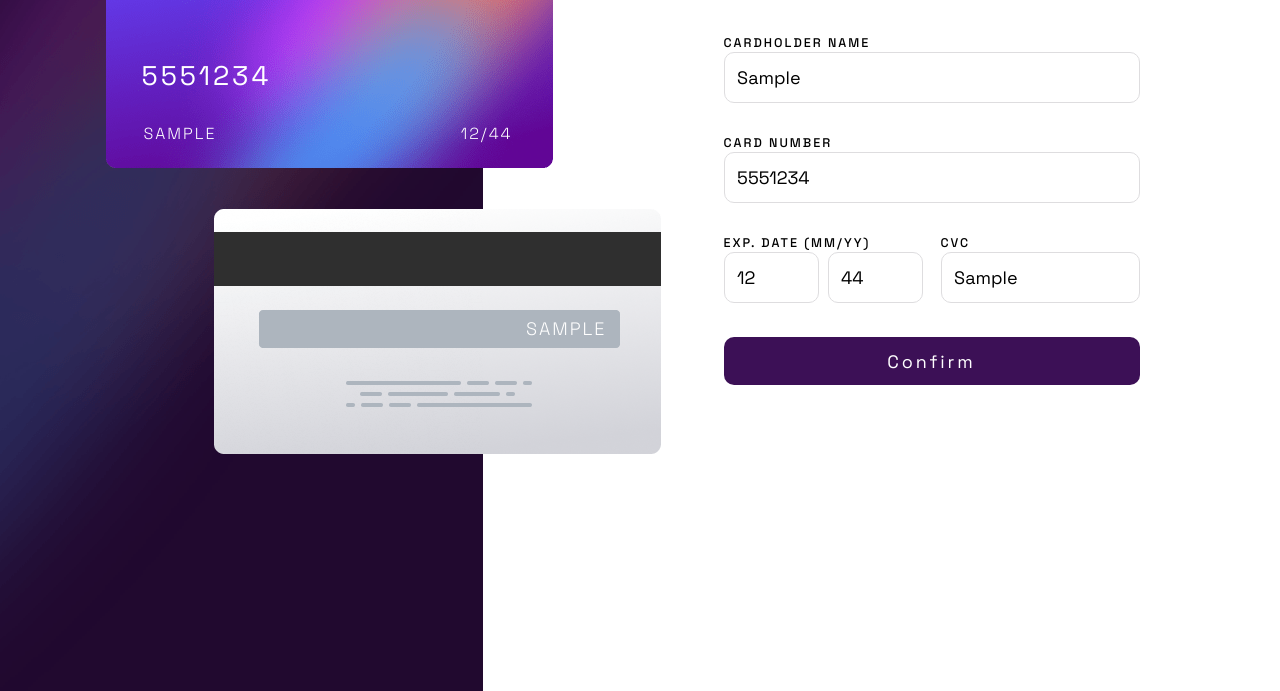
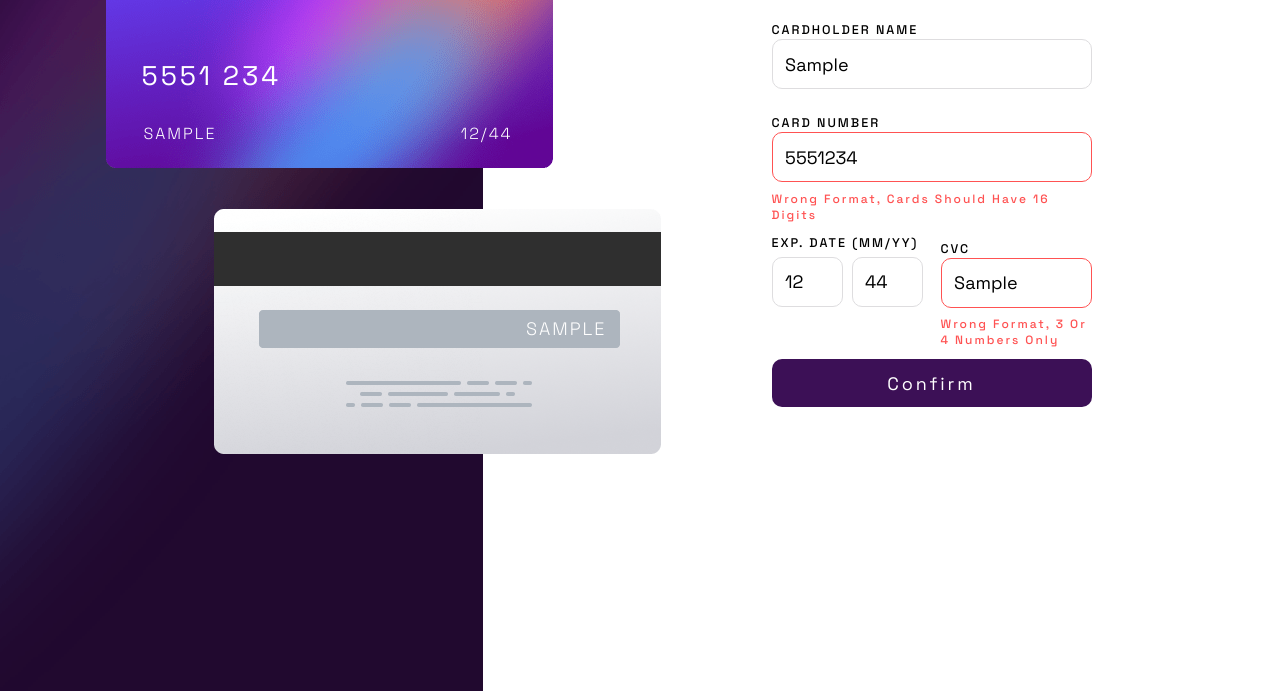
Before and after one commit to TheGroobi/Interactive-Card-Details-Form-Main, a plain HTML site: page index.html in a window 1280 px wide. Both pictures are taken after typing "Sample", "5551234", "5551234", "5551234", "Sample" into the empty fields and a click on the button "Confirm". Shown: the part 209-900 px from the top of the page. Drawn offline with Linux system fonts and the light colour scheme.

Commit message:
closer than before

```diff
--- a/index.html
+++ b/index.html
@@ -31,25 +31,23 @@
         <div class="name-container container">
           <label class="label-name" for="name">cardholder name</label>
           <input type="text" name="name" id="name" placeholder="e.g. Jane Appleseed">
-          <p class="error name-error">Can't be blank</p>
+          <p class="error name-error"></p>
         </div>
         <div class="number-container container">
           <label class="label-number" for="number">card number</label>
           <input name="number" id="number" placeholder="1234 5678 9123 0000" type="tel" inputmode="numeric" maxlength="19" minlength="16">
-          <p class="error number-error">Can't be blank</p>
+          <p class="error number-error"></p>
         </div>
         <div class="date-container container">
           <label class="label-date label" for="date">exp. date (mm/yy)</label>
-          <div class="date-grid-split">
-            <input id="month" name="date" placeholder="MM" type="tel" inputmode="numeric" maxlength="2" minlength="2">
-            <input id="year" name="date" placeholder="YY" type="tel" inputmode="numeric" maxlength="2" minlength="2" min="24">
-          </div>
-          <p class="error date-error">Can't be blank</p>
+          <input class="year-input" id="month" name="date" placeholder="MM" type="tel" inputmode="numeric" maxlength="2" minlength="2">
+          <input class="month-input" id="year" name="date" placeholder="YY" type="tel" inputmode="numeric" maxlength="2" minlength="2" min="24">
+          <p class="error date-error"></p>
         </div>
         <div class="cvc-container container">
           <label class="label-cvc"for="cvc">cvc</label>
           <input type="text" name="cvc" id="cvc" placeholder="eg. 123" maxlength="4">
-          <p class="error cvc-error">Can't be blank</p>
+          <p class="error cvc-error"></p>
         </div>
         <button type="submit">Confirm</button>
       </form>
--- a/script.js
+++ b/script.js
@@ -3,27 +3,31 @@ const monthInput = document.body.querySelector("#month");
 const yearInput = document.body.querySelector("#year");
 const cvcInput = document.body.querySelector("#cvc");
 const nameInput = document.body.querySelector("#name");
-const inputsContainer = document.querySelectorAll(".container")
 
 const form = document.querySelector("form");
-const button = document.querySelector('button')
+const button = document.querySelector('button');
+const cardNumberPattern = /[0-9]{4}\s[0-9]{4}\s[0-9]{4}\s[0-9]{4}/
+const numberPattern = /\D/g
+const numberPatternWithSpace = /\D\v/g
 
 const numberHTML = document.querySelector(".card-number");
 const monthHTML = document.querySelector(".month");
 const yearHTML = document.querySelector(".year");
 const cvcHTML = document.querySelector(".cvc");
 const nameHTML = document.querySelector(".card-name");
+const dateHTMLDiv = document.querySelector('.date-grid-split');
+
 let thisYear = new Date().getFullYear();
 thisYear = thisYear.toString().slice(2, 4);
 thisYear = Number(thisYear) + 20;
 
-const inputRequirements = [
-    {input: nameInput},
-    {input: numberInput, requirements: 'card'},
-    {input: monthInput, requirements: 'date'},
-    {input: yearInput, requirements: 'date'},
-    {input: cvcInput, requirements: 'cvc'}
-]
+const inputsObject = [
+    { input: nameInput},
+    { input: numberInput, card: 'requirements'},
+    { input: monthInput, date: 'requirements'},
+    { input: yearInput, date: 'requirements'},
+    { input: cvcInput, cvc: 'requirements'},
+];
 
 button.addEventListener("click", buttonSubmit);
 numberInput.addEventListener("input", cardNumberChange);
@@ -33,17 +37,22 @@ cvcInput.addEventListener("input", cvcChange);
 nameInput.addEventListener("input", nameChange);
 
 function cardNumberChange() {
-
     if (numberInput.value.length === 0) {
         numberHTML.innerHTML = numberHTML.getAttribute("data-placeholder");
     } else {
-        numberHTML.innerHTML = numberInput.value;
+        numberHTML.innerHTML = cardNumberSpaceAdd(numberInput.value);
+        // numberInput.value = (numberInput.value).replace(/\d{4}(?=.)/g, '$& ')
     }
     //ADD WHITE SPACES EVERY 4 DIGITS using regex
     // string.value to array to splice(4) and join() together
-    //only allow numbers
+};
+function cardNumberSpaceAdd(cardNumber) {
+    let cardSpaceAdded = cardNumber.split("");
+    cardSpaceAdded.splice(4, 0, " ");
+    cardSpaceAdded.splice(9, 0, " ");
+    cardSpaceAdded.splice(14, 0, " ");
+    return cardSpaceAdded = cardSpaceAdded.join("");
 }
-
 function monthChange() {
     monthHTML.innerHTML = monthInput.value;
     if (monthHTML.innerHTML > 12) {
@@ -52,9 +61,7 @@ function monthChange() {
     }  else if (month.value.length === 0) {
         monthHTML.innerHTML = monthHTML.getAttribute("data-placeholder");
     }
-}
-
-
+};
 function yearChange() {
     yearHTML.innerHTML = yearInput.value;
     if (yearHTML.innerHTML > thisYear) {
@@ -63,34 +70,57 @@ function yearChange() {
     } else if (yearInput.value.length === 0) {
         yearHTML.innerHTML = yearHTML.getAttribute("data-placeholder");
     }
-}
-
+};
 function cvcChange() {
     if (cvcInput.value.length === 0) {
         cvcHTML.innerHTML = cvcHTML.getAttribute("data-placeholder");
     } else {
     cvcHTML.innerHTML = cvcInput.value;
     }
-}
-
+};
 function nameChange() {
     if (!nameInput.value.length) {
         nameHTML.innerHTML = nameHTML.getAttribute("data-placeholder");
     } else {
     nameHTML.innerHTML = nameInput.value;
     }
-}
-// const error = document.createElement('p')
-// error.classList.add('error');
-// error.innerHTML = `Can't be blank`;
-// error.style.display = 'block';
-// const clonedError = error.cloneNode(true);
+};
 
 function buttonSubmit(e) {
-    e.preventDefault();
-    inputsContainer.forEach((inputContainer) => {
-        if (inputContainer.querySelector("input").value.length === 0) {
-            inputContainer.classList.add("has-error");
+    inputsObject.forEach(inputObject => {
+        let input = Object.values(inputObject)[0];
+        let requirement = Object.keys(inputObject)[1];
+        const inputError = input.parentElement.lastElementChild;
+
+        inputError.textContent = "";
+        input.classList.remove('error-border');
+        if (!input.value.length) {
+            e.preventDefault();
+            inputError.textContent = "Can't be blank";
+            input.classList.add('error-border');
+        } else if (requirement) {
+            e.preventDefault();
+            if (requirement === 'card') {
+                if (numberPatternWithSpace.test(input.value)) {
+                    inputError.textContent = "Wrong format, numbers only";
+                    input.classList.add('error-border');
+                    // ADD REGEX FOR WHITE SPACES IN INPUT OF NUMBER CARD OR IT DOESN'T WORK
+                } else if (!cardNumberPattern.test(input.value)) {
+                    inputError.textContent = "Wrong format, cards should have 16 digits"
+                    input.classList.add('error-border');
+                }
+            } else if (requirement === 'date') {
+                if (numberPattern.test(input.value)) {
+                    inputError.textContent = "Wrong format, numbers only";
+                    input.classList.add('error-border');
+                    //fix the month breaking the error message
+                }
+            } else if (requirement === 'cvc') {
+                if (numberPattern.test(input.value) || input.value.length === 1 || input.value.length === 2) {
+                    inputError.textContent = "Wrong format, 3 or 4 numbers only";
+                    input.classList.add('error-border');
+                }
+            }
         }
     });
 }
--- a/styles/styles.scss
+++ b/styles/styles.scss
@@ -98,12 +98,12 @@ body {
         margin-top: 50px;
         margin-right: 57px;
         height: 50vh;
-        width: 65%;
+        width: 50%;
         display: grid;
         grid-template-rows: repeat(auto-fit, minmax(min-content, 100px));
         grid-template-columns: repeat(4, 1fr);
         column-gap: 1em;
-        align-items: center;
+        align-items: start;
         input {
         margin-bottom: 0;
         border: 1px solid $lightVioletGray;
@@ -131,10 +131,10 @@ body {
         color: $redError;
         font-size: 12px;
         margin: 0;
-        margin-bottom: 1.5em;
         margin-top: 0.7em;
         text-transform: capitalize;
-        display: none;
+        display: block;
+        margin-bottom: 1em;
         }
 
         button {
@@ -147,6 +147,7 @@ body {
             grid-column: 1 / 5;
             grid-row: 4;
             letter-spacing: 2px;
+            align-self: center;
             &:hover, &:focus {
                 background: $darkVioletActive;
                 color: $white;
@@ -169,23 +170,33 @@ body {
             grid-column: 3 / 5;
         }
         .date-container {
+            display: grid;
             grid-column: 1 / 3;
+            column-gap: 0.5em;
             label {
                 white-space: nowrap;
                 text-overflow: ellipsis;
                 overflow: hidden;
+                grid-column: 1 / 3;
             }
-            .date-grid-split {
-                display: grid;
-                column-gap: 0.5em;
-                input {
-                    width: 100%;
-                    grid-row: 1;
-                }
+            #year {
+                grid-column: 2 / 3;
+            }
+            #month {
+                grid-column: 1 / 2;
+            }
+            .date-error {
+                grid-column: 1 / 3;
             }
         }
         .date-error, .cvc-error {
             grid-row: 4;
+        }
+    }
+    .error-border {
+        border: solid 1px $redError;
+        &:focus, &:active {
+            border: solid 1px $redError;
         }
     }
 }
@@ -196,18 +207,3 @@ body {
     font-size: 18px;
     font-weight: 500;
 }
-.has-error {
-    button {
-        align-self: start;
-    }
-    input {
-    border: 1px solid $redError;
-    outline: none;
-        &:hover, &:focus, &:active {
-            border: 1px solid $redError;
-        }
-    }
-    .error {
-        display: block;
-    }
-}
```
Also changed, not shown: styles/styles.css, 1 other file.
